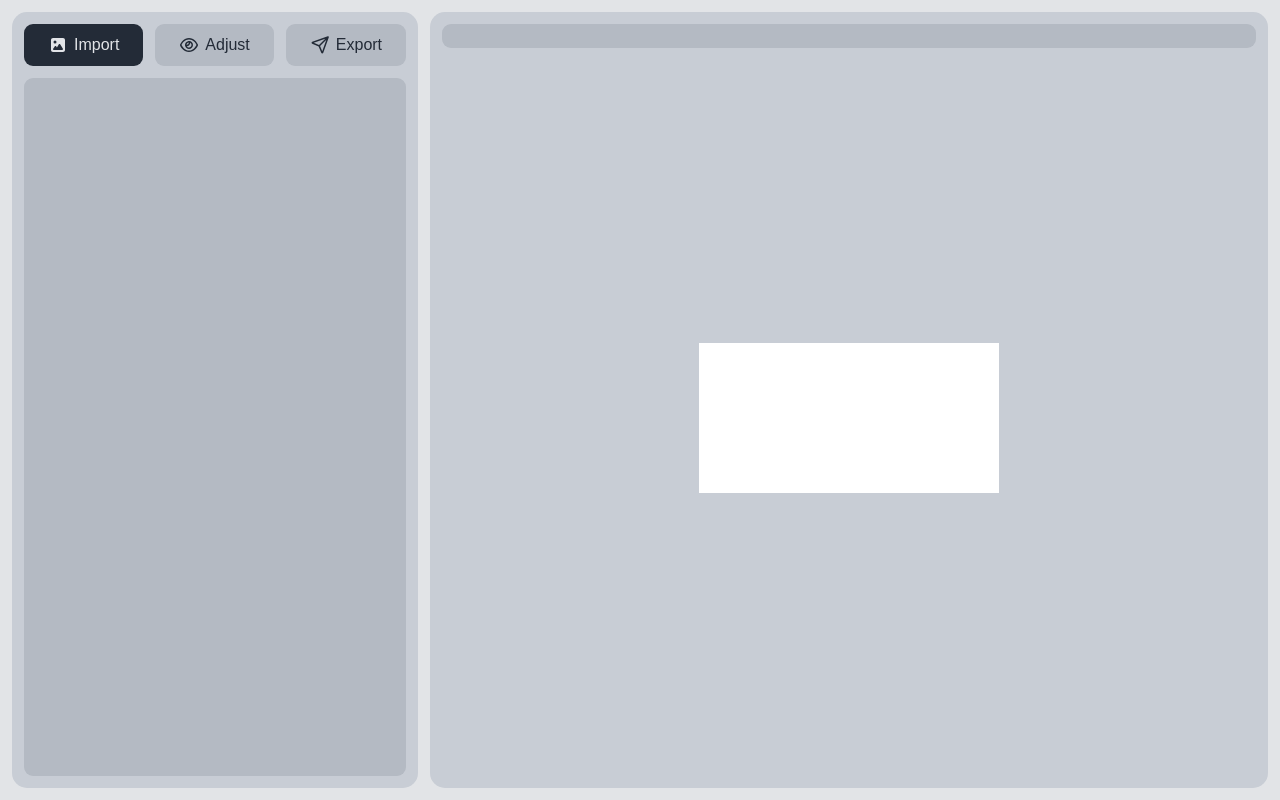
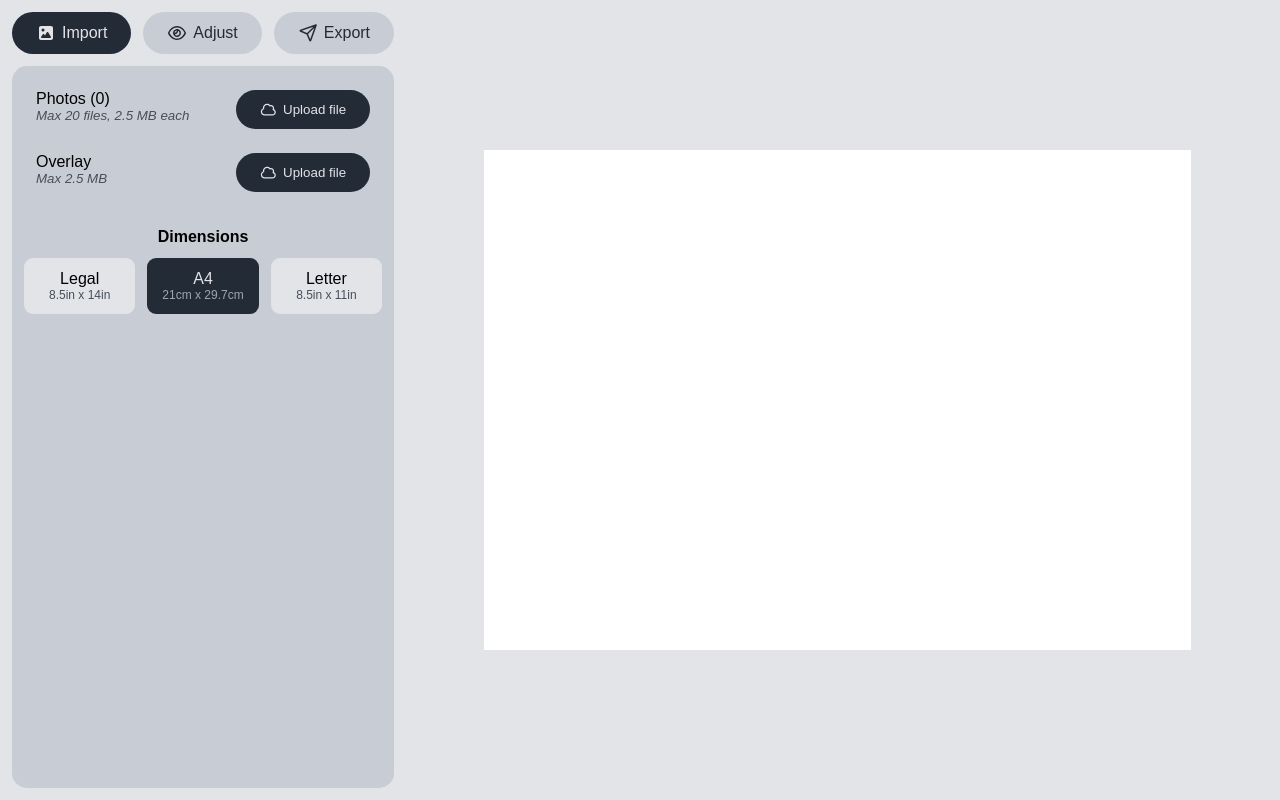
Before and after one commit to DamienAmbrose/Batch-Overlayer, a React (Vite) app: page / in a window 1280 px wide. Built offline with nearby package versions, Linux system fonts and the light colour scheme; a web font is replaced by a local one.

Commit message:
Refactor most code, Add dimension selector, Add Canvas component

```diff
--- a/src/App.css
+++ b/src/App.css
@@ -1,35 +1,17 @@
-section {
-    background: var(--white-2);
-
+aside, main {
     width: 100%;
-    padding: var(--outer-padding);
-
-    border-radius: var(--border-radius);
 }
 
-section.workspace {
-    display: flex;
-    flex-direction: column;
-    justify-content: stretch;
-    align-items: stretch;
-    gap: var(--outer-padding);
-}
-
-section.workspace header.actions {
-    background-color: var(--white-3);
-
-    padding: var(--outer-padding);
-    border-radius: calc(var(--border-radius) - (var(--outer-padding) / 2));
-}
-
-section.workspace main.preview {
+main {
     display: flex;
     justify-content: center;
     align-items: center;
-
-    height: 100%;
 }
 
-section.workspace main.preview canvas {
+main canvas {
     background: white;
 }
+
+fieldset {
+    border: none;
+}
--- a/src/App.tsx
+++ b/src/App.tsx
@@ -1,22 +1,33 @@
 import './App.css'
+import { useState, createContext } from 'react'
+import Canvas from './components/Canvas'
 import ConfigSection from './components/ConfigSection'
 
+export const CanvasContext = createContext<{
+	canvasArea: number;
+	canvasAspectRatio: number;
+    setCanvasArea: React.Dispatch<React.SetStateAction<number>>;
+    setCanvasAspectRatio: React.Dispatch<React.SetStateAction<number>>;
+}>
+({
+	canvasArea: 0,
+	canvasAspectRatio: 1,
+    setCanvasArea: () => {},
+    setCanvasAspectRatio: () => {}
+});
+
 function App() {
-  return (
-    <>
-		<ConfigSection/>
+	const [canvasArea, setCanvasArea] = useState(353555);
+	const [canvasAspectRatio, setCanvasAspectRatio] = useState(1.41429);
 
-    	<section className="workspace">
-			<header className="actions">
-
-			</header>
-
-			<main className="preview">
-				<canvas></canvas>
+	return (
+		<CanvasContext.Provider value={{ canvasArea: canvasArea, canvasAspectRatio: canvasAspectRatio, setCanvasArea, setCanvasAspectRatio }}>
+			<ConfigSection/>
+			<main>
+				<Canvas/>
 			</main>
-    	</section>
-    </>
-  )
+		</CanvasContext.Provider>
+	)
 }
 
 export default App
--- /dev/null
+++ b/src/components/Canvas.tsx
@@ -0,0 +1,15 @@
+import { useContext } from "react";
+import { CanvasContext } from "../App";
+
+function Canvas() {
+	const { canvasArea, canvasAspectRatio } = useContext(CanvasContext);
+
+    let width = Math.sqrt(canvasArea * canvasAspectRatio);
+    let height = canvasArea / width;
+
+    return (
+        <canvas width={width} height={height}/>
+    )
+}
+
+export default Canvas
--- a/src/components/ConfigSection.css
+++ b/src/components/ConfigSection.css
@@ -1,70 +1,45 @@
-section.config {
+aside.config {
     width: 40%;
 
     display: flex;
     flex-direction: column;
     justify-content: space-between;
     align-items: center;
-    gap: var(--outer-padding);
-}
+    gap: var(--nominal-padding);
+
+	flex-grow: 0;
 
 	.tab-row {
+		width: 100%;
+
 		display: flex;
 		justify-content: space-between;
 		align-items: center;
-    gap: var(--outer-padding);
+		gap: var(--nominal-padding);
 
 		position: relative;
+
+		label {
+			width: 100%;
+
+			gap: calc(var(--nominal-padding) / 2);
+
+			padding: var(--nominal-padding) calc(var(--nominal-padding) * 2);
+
+			background: var(--white-2);
+			color: var(--black-1);
 		}
 
-.tab-row input[type='radio'] {
-    position: absolute;
-    top: 0;
-    left: 0;
-
-    height: 0;
-    width: 0;
-
-    opacity: 0;
-}
-
-.tab-row input[type='radio']:focus-visible + label {
-
-}
-.tab-row label {
-    cursor: pointer;
-
-    width: 100%;
-
-    display: flex;
-    justify-content: space-around;
-    align-items: center;
-    gap: calc(var(--outer-padding) / 2);
-
-    padding: var(--outer-padding) calc(var(--outer-padding) * 2);
-
-    background: var(--white-3);
-    color: var(--black-1);
-
-    border-radius: calc(var(--border-radius) - var(--outer-padding) / 2);
-
-    transition: var(--transition);
-}
-
-.tab-row label:hover, .tab-row input[type='radio']:focus-visible + label{
+		input:focus-visible + label {
 			transform: scale(1.075);
 			filter: brightness(1.05);
 			box-shadow: var(--shadow);
 		}
 
-.tab-row label:active {
-    transform: scale(0.95);
-    filter: brightness(0.95);
-}
-
-.tab-row input:checked + label {
+		input:checked + label {
 			background: var(--black-1);
 			color: var(--white-1);
+		}
 	}
 
 	.content {
@@ -74,26 +49,36 @@ section.config {
 		display: flex;
 		justify-content: space-between;
 		align-items: center;
-}
 
-.content .config_pane {
+		.config_pane {
 			width: 0%;
 			height: 100%;
+
+			padding: 0;
 
 			transition: var(--transition);
 
 			opacity: 0;
 
-	transform: scale(0.85);
+			transform: scale(0.75);
 
-	background: var(--white-3);
-	border-radius: calc(var(--border-radius) - var(--outer-padding) / 2);
+			background: var(--white-2);
+			border-radius: var(--border-radius);
+
+			display: flex;
+			flex-direction: column;
+			justify-content: start;
+			align-items: center;
 		}
 
-.content .config_pane:not([inert]) {
+		.config_pane:not([inert]) {
 			width: 100%;
 
 			opacity: 1;
 
+			padding: var(--nominal-padding);
+
 			transform: scale(1);
 		}
+	}
+}
--- a/src/components/ConfigSection.tsx
+++ b/src/components/ConfigSection.tsx
@@ -1,8 +1,20 @@
-import { useState } from 'react';
+import { useState, useContext } from 'react';
 import './ConfigSection.css'
+
 import { FontAwesomeIcon } from '@fortawesome/react-fontawesome'
-import { faImage as rImage, faEye as rEye, faPaperPlane as rPaperPlane } from '@fortawesome/free-regular-svg-icons';
+import { faImage as rImage, faEye as rEye, faPaperPlane as rPaperPlane} from '@fortawesome/free-regular-svg-icons';
 import { faImage as sImage, faEye as sEye, faPaperPlane as sPaperPlane } from '@fortawesome/free-solid-svg-icons';
+
+import FilePicker from './FilePicker.tsx';
+import GridSelector from './GridSelector.tsx';
+import { GridSelectorOption } from './GridSelectorOption.tsx';
+import { CanvasContext } from '../App.tsx';
+
+const AspectRatios = {
+    'A4': 1.414,
+    'legal': 1.65,
+    'letter': 1.294
+}
 
 function ConfigSection() {
     const [
@@ -10,42 +22,52 @@ function ConfigSection() {
         setOpenPanel,
     ] = useState("import");
 
+    const { setCanvasAspectRatio } = useContext(CanvasContext);
+
     return (
-    <section className="config">
-        <div className="tab-row">
-            <input type="radio" id="import_radio" name="config_pane_group" value='import' onChange={(e) => setOpenPanel(e.target.value)} checked={openPanel === 'import'}/>
-            <label htmlFor="import_radio">
-                {openPanel === 'import' ? <FontAwesomeIcon icon={sImage}/> : <FontAwesomeIcon icon={rImage}/> }
-                <div className="label_text"> Import </div>
+    <aside className="config">
+        <nav className="tab-row">
+            <input type="radio" className="hidden" id="import_radio" name="config_pane_group" value='import' onChange={(e) => setOpenPanel(e.target.value)} checked={openPanel === 'import'}/>
+            <label htmlFor="import_radio" className='clickable'>
+                <FontAwesomeIcon icon={openPanel === 'import' ? sImage : rImage}/>
+                Import
             </label>
 
-            <input type="radio" id="adjust_radio" name="config_pane_group" value='adjust' onChange={(e) => setOpenPanel(e.target.value)} checked={openPanel === 'adjust'}/>
-            <label htmlFor="adjust_radio">
-                {openPanel === 'adjust' ? <FontAwesomeIcon icon={sEye}/> : <FontAwesomeIcon icon={rEye}/> }
-                <div className="label_text"> Adjust </div>
+            <input type="radio" className="hidden" id="adjust_radio" name="config_pane_group" value='adjust' onChange={(e) => setOpenPanel(e.target.value)} checked={openPanel === 'adjust'}/>
+            <label htmlFor="adjust_radio" className='clickable'>
+                <FontAwesomeIcon icon={openPanel === 'adjust' ? sEye : rEye}/>
+               Adjust
             </label>
 
-            <input type="radio" id="export_radio" name="config_pane_group" value='export' onChange={(e) => setOpenPanel(e.target.value)} checked={openPanel === 'export'}/>
-            <label htmlFor="export_radio">
-                {openPanel === 'export' ? <FontAwesomeIcon icon={sPaperPlane}/> : <FontAwesomeIcon icon={rPaperPlane}/> }
-                <div className="label_text"> Export </div>
+            <input type="radio" className="hidden" id="export_radio" name="config_pane_group" value='export' onChange={(e) => setOpenPanel(e.target.value)} checked={openPanel === 'export'}/>
+            <label htmlFor="export_radio" className='clickable'>
+                <FontAwesomeIcon icon={openPanel === 'export' ? sPaperPlane : rPaperPlane}/>
+                Export
             </label>
-        </div>
+        </nav>
 
-        <div className="content">
-            <div className="config_pane" id="import_pane" inert={openPanel !== 'import'}>
+        <main className="content">
+            <section className="config_pane" id="import_pane" inert={openPanel !== 'import'}>
+                <FilePicker id='photos_picker' name='image_picker' accept='image/*' text='Photos' note='Max 20 files, 2.5 MB each' multiple/>
 
-            </div>
+                <FilePicker id='overlay_picker' name='overlay_picker' accept='image/*' text='Overlay' note='Max 2.5 MB'/>
 
-            <div className="config_pane" id="adjust_pane" inert={openPanel !== 'adjust'}>
+                <GridSelector title='Dimensions' name='dimensions_selector' onOptionChange={(value) => {setCanvasAspectRatio(AspectRatios[value as keyof typeof AspectRatios])}}>
+                    <GridSelectorOption id='legal' text='Legal' description='8.5in x 14in'/>
+                    <GridSelectorOption id='A4' text='A4' description='21cm x 29.7cm' checked/>
+                    <GridSelectorOption id='letter' text='Letter' description='8.5in x 11in'/>
+                </GridSelector>
+            </section>
 
-            </div>
+            <section className="config_pane" id="adjust_pane" inert={openPanel !== 'adjust'}>
 
-            <div className="config_pane" id="export_pane" inert={openPanel !== 'export'}>
+            </section>
 
-            </div>
-        </div>
-    </section>
+            <section className="config_pane" id="export_pane" inert={openPanel !== 'export'}>
+
+            </section>
+        </main>
+    </aside>
     )
 }
 
--- /dev/null
+++ b/src/components/FilePicker.css
@@ -0,0 +1,47 @@
+fieldset.file_picker_field {
+	width: 100%;
+
+	padding: var(--nominal-padding);
+
+	text-align: center;
+
+	display: flex;
+	justify-content: space-between;
+	align-items: start;
+
+	label {
+		display: flex;
+		flex-direction: column;
+		justify-content: start;
+		align-items: start;
+
+		small {
+			font-style: italic;
+			color: var(--black-3);
+			text-align: left;
+		}
+	}
+
+	button {
+		padding: var(--nominal-padding) calc(var(--nominal-padding) * 2);
+
+		display: flex;
+		justify-content: center;
+		align-items: center;
+		gap: calc(var(--nominal-padding) / 2);
+
+		flex-shrink: 0;
+
+		border: none;
+		border-radius: calc(var(--pill-border-radius));
+
+		background: var(--black-1);
+		color: var(--white-1);
+	}
+
+	input:focus-visible ~ button {
+		transform: scale(1.075);
+		filter: brightness(1.05);
+		box-shadow: var(--shadow);
+	}
+}
--- /dev/null
+++ b/src/components/FilePicker.tsx
@@ -0,0 +1,41 @@
+import React, { useState } from 'react';
+import './FilePicker.css'
+import { FontAwesomeIcon } from '@fortawesome/react-fontawesome'
+import { faCloud as rCloud } from '@fortawesome/free-regular-svg-icons';
+
+interface FilePickerProps {
+    id: string;
+    name?: string;
+    accept: string;
+    text: string;
+    note?: string;
+    multiple?: boolean;
+    disabled?: boolean;
+}
+
+function FilePicker({id, name, accept, note, multiple, disabled, text}: FilePickerProps) {
+    const [
+        fileCount,
+        setFileCount
+    ] = useState(0);
+
+    function handleFileInput(event:React.ChangeEvent<HTMLInputElement>) {
+        event.target.files && setFileCount(event.target.files?.length);
+    }
+
+    return (
+    <fieldset className='file_picker_field' disabled={disabled}>
+        <input type="file" className="hidden" id={id} name={name ? name : undefined} accept={accept} multiple={multiple} onChange={handleFileInput}/>
+        <label htmlFor={id}>
+            {text} {multiple && <>({fileCount})</>}
+            {note && <small>{note}</small>}
+        </label>
+        <button onClick={() => document.getElementById(id)?.click()} className='clickable' aria-hidden='true' tabIndex={-1}>
+            <FontAwesomeIcon icon={rCloud}/>
+            Upload file
+        </button>
+    </fieldset>
+    )
+}
+
+export default FilePicker
--- /dev/null
+++ b/src/components/GridSelector.css
@@ -0,0 +1,60 @@
+fieldset.grid_selector {
+    width: 100%;
+    display: flex;
+    flex-direction: column;
+
+    padding: 0;
+    margin: 0;
+    margin-top: var(--nominal-padding);
+
+    legend {
+        width: 100%;
+
+        font-weight: bold;
+        text-align: center;
+
+        padding: var(--nominal-padding);
+    }
+    .options_container {
+        display: grid;
+        gap: var(--nominal-padding);
+        grid-template-columns: 1fr 1fr 1fr;
+
+        label {
+            padding: var(--nominal-padding);
+            background: var(--white-1);
+
+            border-radius: calc(var(--border-radius) - var(--nominal-padding) / 2);
+
+            display: flex;
+            flex-direction: column;
+            justify-content: center;
+            align-items: center;
+
+            transition: var(--transition);
+
+            cursor: pointer;
+
+            .option_content {
+                font-size: 0.75em;
+                color: var(--black-3);
+            }
+        }
+
+        input:checked + label {
+            background: var(--black-1);
+            color: var(--white-1);
+
+            .option_content {
+                color: var(--white-3);
+            }
+        }
+
+        input:focus-visible + label {
+            transform: scale(1.075);
+            filter: brightness(1.05);
+
+            box-shadow: var(--shadow);
+        }
+    }
+}
--- /dev/null
+++ b/src/components/GridSelector.tsx
@@ -0,0 +1,45 @@
+import { createContext, useEffect, useState } from 'react';
+import './GridSelector.css'
+
+interface GridSelectorProps {
+    title: string;
+    multiple?: boolean;
+    name: string;
+    children?: React.ReactNode;
+    selected?: [];
+    onOptionChange?: (value: string | string[]) => void;
+}
+
+export const GridSelectorContext = createContext<{
+    multiple?: boolean;
+    name: string;
+    selected: string | string[];
+    setSelected: React.Dispatch<React.SetStateAction<string | string[]>>;
+}>
+({
+    multiple: undefined,
+    name: '',
+    selected: "",
+    setSelected: () => { },
+});
+
+function GridSelector({ title, multiple, name, children, onOptionChange }: GridSelectorProps) {
+    const [selected, setSelected] = useState<string | string[]>(multiple ? [] : '');
+
+    useEffect(() => {
+        onOptionChange?.(selected);
+    }, [multiple, selected, onOptionChange]);
+
+    return (
+        <fieldset className="grid_selector">
+            <legend>{title}</legend>
+            <div className="options_container">
+                <GridSelectorContext.Provider value={ {multiple: multiple, name: name, selected: selected, setSelected} }>
+                    {children}
+                </GridSelectorContext.Provider>
+            </div>
+        </fieldset>
+    )
+}
+
+export default GridSelector
--- /dev/null
+++ b/src/components/GridSelectorOption.tsx
@@ -0,0 +1,50 @@
+import { useEffect, useContext } from 'react';
+import { GridSelectorContext } from './GridSelector'
+import './GridSelector.css'
+
+export interface GridSelectorOptionData {
+	id: string
+	text: string;
+	description?: string;
+	checked?: boolean;
+}
+
+export function GridSelectorOption({ id, text, description, checked }: GridSelectorOptionData) {
+	const { multiple, name, selected, setSelected } = useContext(GridSelectorContext);
+
+	function toggleSelection(
+		previous: string | string[],
+		id: string,
+		multiple?: boolean
+	): string | string[]
+	{
+		if (multiple) {
+			const list = Array.isArray(previous) ? previous : [];
+
+			return list.includes(id)
+				? list.filter(v => v !== id)
+				: [...list, id];
+		}
+		return id;
+	}
+
+	useEffect(() => {
+		checked &&
+			setSelected(previous => toggleSelection(previous, id, multiple))
+	}, []);
+
+	return (
+		<>
+			<input
+				type={multiple ? 'checkbox' : 'radio'}
+				className='hidden'
+				id={id} name={name} value={id}
+				onChange={() => setSelected(previous => toggleSelection(previous, id, multiple))}
+				checked={(multiple && selected?.includes(id)) || (!multiple && selected === id)} />
+			<label htmlFor={id} className='clickable'>
+				<div className="option_title">{text}</div>
+				<div className='option_content'>{description}</div>
+			</label>
+		</>
+	)
+}
--- a/src/index.css
+++ b/src/index.css
@@ -1,14 +1,17 @@
 @import url('https://fonts.googleapis.com/css2?family=Elms+Sans:ital,wght@0,100..900;1,100..900&display=swap');
 
 :root {
-    --outer-padding: 12px;
+    --nominal-padding: 12px;
     --border-radius: 15px;
+    --pill-border-radius: 75px;
     --white-1: rgb(226, 228, 231);
     --white-2: rgb(200, 205, 213);
-    --white-3: rgb(180, 186, 195);
+    --white-3: rgb(158, 166, 177);
     --black-1: rgb(35, 43, 55);
+    --black-2: rgb(57, 65, 78);
+    --black-3: rgb(71, 78, 90);
     --transition: all 150ms cubic-bezier(0.25, 0.82, 0.32, 1);
-    --shadow: 0px 1px 18px 0px rgba(0,0,0,0.2);
+    --shadow: 0px 1px 18px 0px rgba(84, 95, 111, 0.3);
 }
 
 * {
@@ -32,7 +35,42 @@ html, body {
     display: flex;
     justify-content: stretch;
     align-items: stretch;
-    gap: var(--outer-padding);
+    gap: var(--nominal-padding);
 
-    padding: var(--outer-padding);
+    padding: var(--nominal-padding);
 }
+
+.clickable {
+    cursor: pointer;
+
+    display: flex;
+    justify-content: center;
+    align-items: center;
+
+    border-radius: var(--pill-border-radius);
+
+    transition: var(--transition);
+}
+
+
+.clickable:hover, .clickable:focus-visible {
+    transform: scale(1.075);
+    filter: brightness(1.05);
+    box-shadow: var(--shadow);
+}
+
+.clickable:active {
+    transform: scale(0.95);
+    filter: brightness(0.95);
+}
+
+.hidden {
+    position: absolute;
+    top: 0;
+    left: 0;
+
+    height: 0;
+    width: 0;
+
+    opacity: 0;
+}
```
Lines whose indentation alone changed are shown as unchanged.
